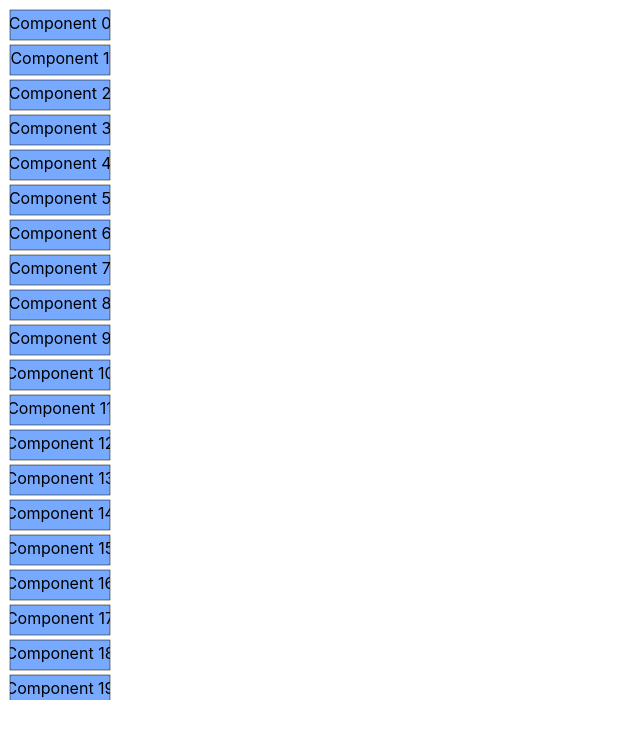
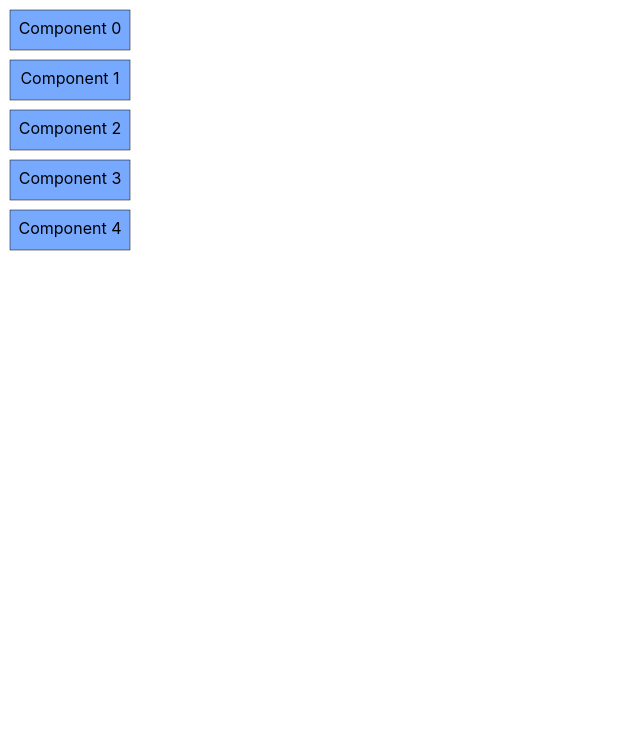
Before and after one commit to xuhongxu96/editflow, a React (Create React App) app: page / in a window 1280 px wide. Shown: the top 738 px of the page, without its empty margins (0-640 px from the left). Built offline with nearby package versions, Linux system fonts and the light colour scheme; the HTML template or start-up script is replaced by a standard one.

Commit message:
Improve example flow generation.

```diff
--- a/src/App.tsx
+++ b/src/App.tsx
@@ -3,14 +3,18 @@ import { Canvas } from 'components/Canvas';
 import { Flow } from 'flow/Flow';
 import { toState } from 'components/states';
 
+const W = 120;
+const H = 40;
+const Space = 10;
+
 const flow: Flow = {
-  nodes: Array.from(Array(50).keys()).map(i => (
+  nodes: Array.from(Array(5).keys()).map(i => (
     {
       id: i.toString(),
-      x: 10,
-      y: 10 + 35 * i,
-      width: 100,
-      height: 30,
+      x: Space,
+      y: Space + (H + Space) * i,
+      width: W,
+      height: H,
       title: `Component ${i}`,
       input: [],
       output: [],
--- a/src/components/Canvas.tsx
+++ b/src/components/Canvas.tsx
@@ -16,6 +16,7 @@ export interface CanvasProps {
 
 export const Canvas: React.FC<CanvasProps> = (props) => {
     const [flow, setFlow] = useState<IFlowState>(props.flow);
+
     const selectedNode = flow.nodes.get(flow.selectedNodeId || "");
 
     const cancelSelectedNode = useCallback(() => {
```
